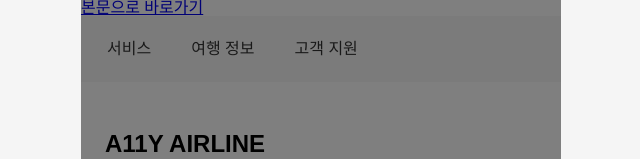
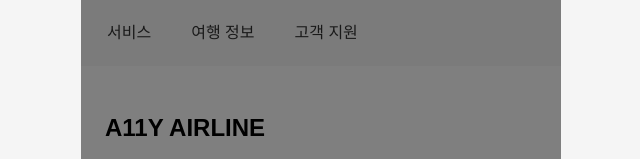
Before and after one commit to woowacourse/a11y-airline, a React (Vite) app: page / in a window 1280 px wide. Shown: the top 159 px of the page, without its empty margins (319-959 px from the left). Built offline with nearby package versions, Linux system fonts and the light colour scheme.

Commit message:
design: 본문으로 바로가기 버튼 안보이도록 수정

```diff
--- a/src/App.tsx
+++ b/src/App.tsx
@@ -5,11 +5,11 @@ import TravelSection from './components/TravelSection';
 import PromotionModal from './components/PromotionModal';
 
 function App() {
-  document.title = 'A11Y AIRLINE 메인 페이지'
+  document.title = 'A11Y AIRLINE 메인 페이지';
 
   return (
     <div className={styles.app} title="메인 페이지에서 항공편을 검색할 수 있습니다.">
-      <a href="#main-content" className="skip">
+      <a href="#main-content" className="skip visually-hidden">
         본문으로 바로가기
       </a>
 
```
